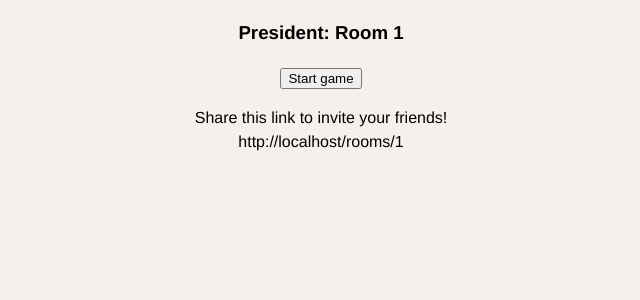
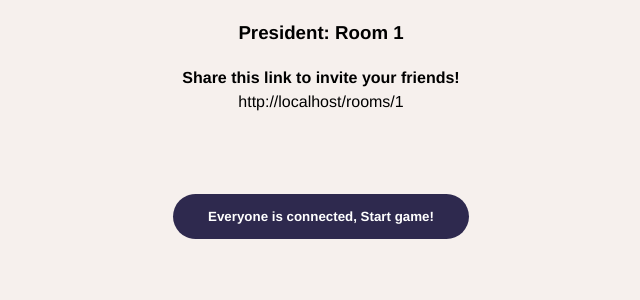
Before and after one commit to aaronharinck/vue-socketio-rooms, a Vue app in the folder vue-rooms-demo/: page /rooms/1 in a window 1280 px wide. Shown: the top 300 px of the page, without its empty margins (319-959 px from the left). Built offline with nearby package versions, Linux system fonts and the light colour scheme.

Commit message:
styling room

```diff
--- a/vue-rooms-demo/src/App.vue
+++ b/vue-rooms-demo/src/App.vue
@@ -94,6 +94,7 @@ a.button {
   padding: 1.5rem 3.5rem;
   background: var(--colorSecondary);
   margin: 2rem;
+  cursor: pointer;
 }
 
 .button + .button {
@@ -109,4 +110,8 @@ a.button-secondary {
   background: var(--colorMain);
   color: var(--colorBlack);
 }
+
+.bold {
+  font-weight: bold;
+}
 </style>
--- a/vue-rooms-demo/src/views/Room.vue
+++ b/vue-rooms-demo/src/views/Room.vue
@@ -1,11 +1,19 @@
 <template>
   <div>
     <h3>President: Room {{ room }}</h3>
-    <button @click="startGame(room)">Start game</button>
-    <p>Share this link to invite your friends! <br />{{ `${shareLink}` }}</p>
-    <ul>
-      <li v-for="user in users" :key="user">{{ user }}</li>
+    <p>
+      <span class="bold">Share this link to invite your friends!</span> <br />{{
+        `${shareLink}`
+      }}
+    </p>
+    <ul class="lobby-user-list">
+      <li v-for="user in users" :key="user" class="lobby-user-listitem">
+        {{ user }}
+      </li>
     </ul>
+    <button class="button" @click="startGame(room)">
+      Everyone is connected, Start game!
+    </button>
   </div>
 </template>
 
@@ -54,3 +62,30 @@ export default {
   },
 };
 </script>
+
+<style scoped>
+button.button {
+  border: 0;
+  color: var(--colorWhite);
+  font-weight: bold;
+  font-family: Avenir, Helvetica, Arial, sans-serif;
+}
+
+.lobby-user-list {
+  max-width: 96rem;
+  margin: 3rem auto;
+  padding: 0;
+  list-style-type: none;
+  display: grid;
+  grid-template-columns: repeat(2, 1fr);
+  gap: 1rem;
+}
+
+.lobby-user-listitem {
+  background: var(--colorMain);
+  padding: 2rem;
+  font-size: var(--fontMedium);
+  border-radius: 1rem;
+  max-width: 100%;
+}
+</style>
```
